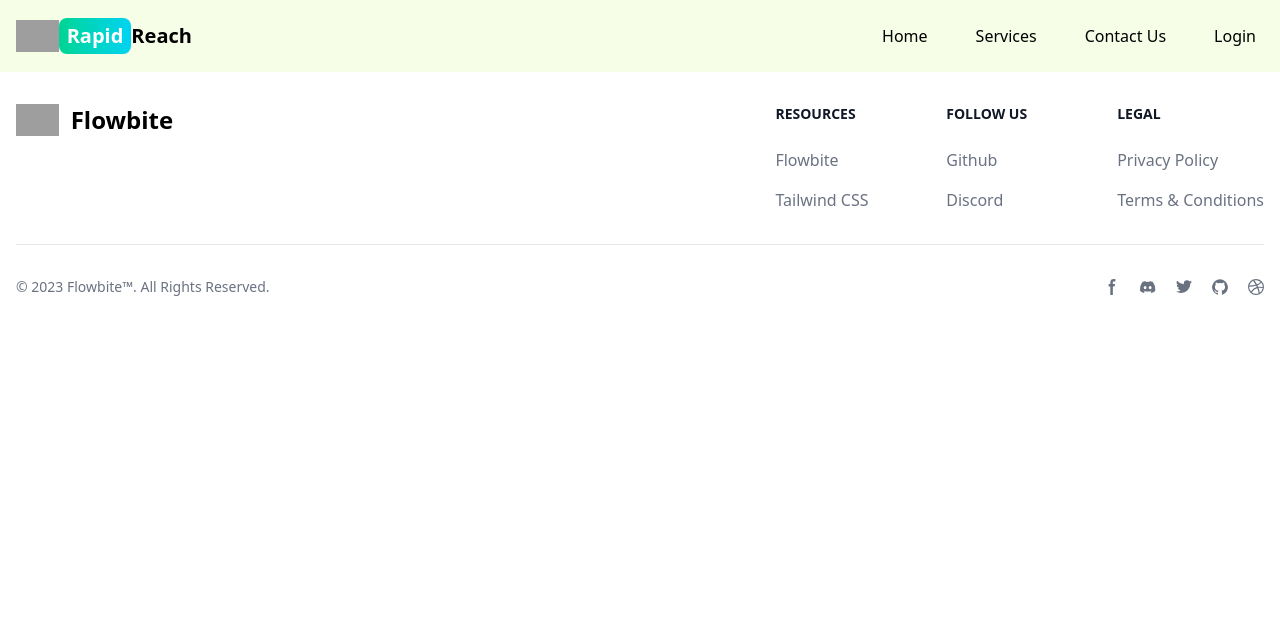
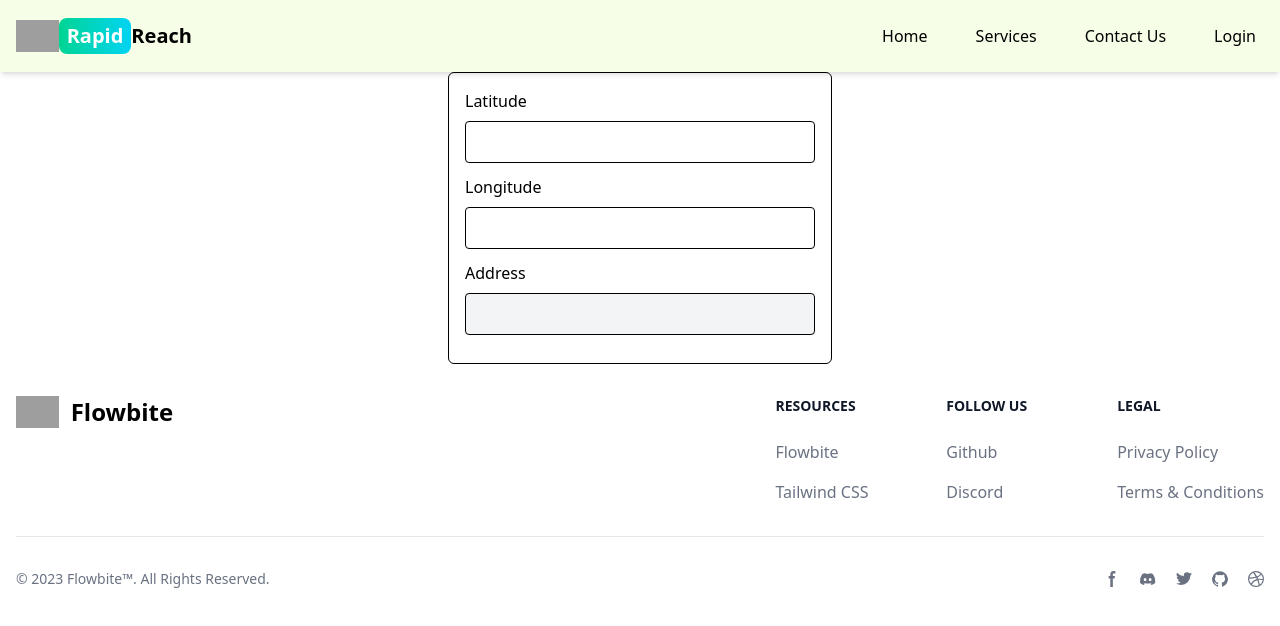
Before and after one commit to iAmVip1/Rapid-Reach, a React (Vite) app in the folder client/: page /test in a window 1280 px wide. Shown: the top 626 px of the page. Built offline with nearby package versions, Linux system fonts and the light colour scheme; no server answers; grey boxes are pictures that could not be loaded.

Commit message:
create post and test

```diff
--- a/client/src/App.jsx
+++ b/client/src/App.jsx
@@ -13,6 +13,7 @@ import Footer from "./components/Footer";
 import DepartmentRoute from "./components/DepartmentRoute";
 import CreatePost from "./pages/CreatePost";
 import Failed from "./pages/Failed";
+import Testing from "./pages/Testing";
 
 export default function App() {
   return (
@@ -35,6 +36,7 @@ export default function App() {
         <Route path="/services" element={<Services />} />
         <Route path="/sign-in" element={<SignIn />} />
         <Route path="/sign-up" element={<SignUp />} />
+        <Route path="/test" element={<Testing />} />
       </Routes>
       <Footer />
     </BrowserRouter>
--- a/client/src/pages/CreatePost.jsx
+++ b/client/src/pages/CreatePost.jsx
@@ -78,7 +78,7 @@ export default function CreatePost() {
       setUrl(data.secure_url);
       setFromData((prev) => ({
         ...prev,
-      imageUrls: [...prev.imageUrls, data.secure_url]
+        imageUrls: [...prev.imageUrls, data.secure_url],
       }));
     } catch (error) {
       console.log(error);
@@ -110,10 +110,11 @@ export default function CreatePost() {
   // form specification
 
   const handleChange = (e) => {
-    const { name, value } = e.target;
+    const { id, name, value } = e.target;
+    const key = name || id;
     setFromData((prev) => ({
       ...prev,
-      [name]: value,
+      [key]: value,
     }));
   };
 
@@ -134,7 +135,7 @@ export default function CreatePost() {
       const res = await fetch("/api/post/create", {
         method: "POST",
         headers: {
-          "Content-Type": "post/json",
+          "Content-Type": "application/json",
         },
         body: JSON.stringify({
           ...formData,
@@ -164,10 +165,14 @@ export default function CreatePost() {
 
       setFromData((prev) => ({
         ...prev,
-      category: cat
+        category: cat,
       }));
     }
   }, [currentUser]);
+  console.log(formData);
+  console.log(url);
+
+
 
   return (
     <div className="p-3 max-w-3xl mx-auto min-h-screen">
@@ -184,7 +189,7 @@ export default function CreatePost() {
             type="text"
             className="block w-full mt-1 border border-gray-300 rounded-md p-2 bg-gray-100"
             value={formData.departmentName}
-            id='departmentName'
+            id="departmentName"
             onChange={handleChange}
           />
         </div>
@@ -275,7 +280,7 @@ export default function CreatePost() {
             Phone Number:
           </label>
           <input
-            type="text"
+            type="number"
             placeholder="e.g. 07991 123 456"
             className="block w-full mt-1 border border-gray-300 rounded-md p-2"
             value={formData.phoneNumber1}
@@ -289,7 +294,7 @@ export default function CreatePost() {
             Phone Number:
           </label>
           <input
-            type="text"
+            type="number"
             placeholder="e.g. 07991 123 456"
             className="block w-full mt-1 border border-gray-300 rounded-md p-2"
             value={formData.phoneNumber2}
@@ -338,7 +343,7 @@ export default function CreatePost() {
                 <img
                   src={preview}
                   alt="Preview"
-                  className="h-full w-full object-cover rounded-lg"
+                  className="h-full w-full object-cover rounded-lg md:ml-32 "
                 />
               )}
               <input
@@ -353,6 +358,7 @@ export default function CreatePost() {
           {/* Upload Button */}
           <div className="flex justify-center mt-6">
             <button
+              type="button"
               onClick={handleUploadImage}
               className="border-2 rounded-md hover:bg-blue-500 hover:text-white border-blue-500 py-2 px-6 font-bold"
             >
@@ -374,6 +380,15 @@ export default function CreatePost() {
             </div>
           )}
         </div>
+        {error && <p className="text-red-600 mt-4">{error}</p>}
+        <div className="mt-6 flex justify-end">
+          <button
+            type="submit"
+            className="bg-blue-600 text-white px-6 py-2 rounded-md hover:bg-blue-700"
+          >
+            {loading ? "Submitting..." : "Submit"}
+          </button>
+        </div>
       </form>
     </div>
   );
--- /dev/null
+++ b/client/src/pages/Testing.jsx
@@ -0,0 +1,74 @@
+import React, { useState } from "react";
+
+export default function Testing() {
+  const [formData, setFormData] = useState({
+    latitude: "",
+    longitude: "",
+    address: "",
+  });
+
+  const handleChange = (e) => {
+    const { name, value } = e.target;
+    setFormData((prev) => ({
+      ...prev,
+      [name]: value,
+    }));
+
+    if (name === "latitude" || name === "longitude") {
+      const lat = name === "latitude" ? value : formData.latitude;
+      const lng = name === "longitude" ? value : formData.longitude;
+
+      if (lat && lng) {
+        fetchAddress(lat, lng);
+      }
+    }
+  };
+
+  const fetchAddress = async (lat, lng) => {
+    try {
+      const res = await fetch(
+        `https://nominatim.openstreetmap.org/reverse?format=json&lat=${lat}&lon=${lng}`
+      );
+      const data = await res.json();
+      if (data.display_name) {
+        setFormData((prev) => ({
+          ...prev,
+          address: data.display_name,
+        }));
+      }
+    } catch (err) {
+      console.error("Error fetching address:", err);
+    }
+  };
+
+  return (
+    <div className="max-w-sm mx-auto p-4 border rounded-md">
+      <label className="block mb-2">Latitude</label>
+      <input
+        type="text"
+        name="latitude"
+        value={formData.latitude}
+        onChange={handleChange}
+        className="block w-full mb-3 p-2 border rounded"
+      />
+
+      <label className="block mb-2">Longitude</label>
+      <input
+        type="text"
+        name="longitude"
+        value={formData.longitude}
+        onChange={handleChange}
+        className="block w-full mb-3 p-2 border rounded"
+      />
+
+      <label className="block mb-2">Address</label>
+      <input
+        type="text"
+        name="address"
+        value={formData.address}
+        readOnly
+        className="block w-full mb-3 p-2 border rounded bg-gray-100"
+      />
+    </div>
+  );
+}
```
Lines whose indentation alone changed are shown as unchanged.
